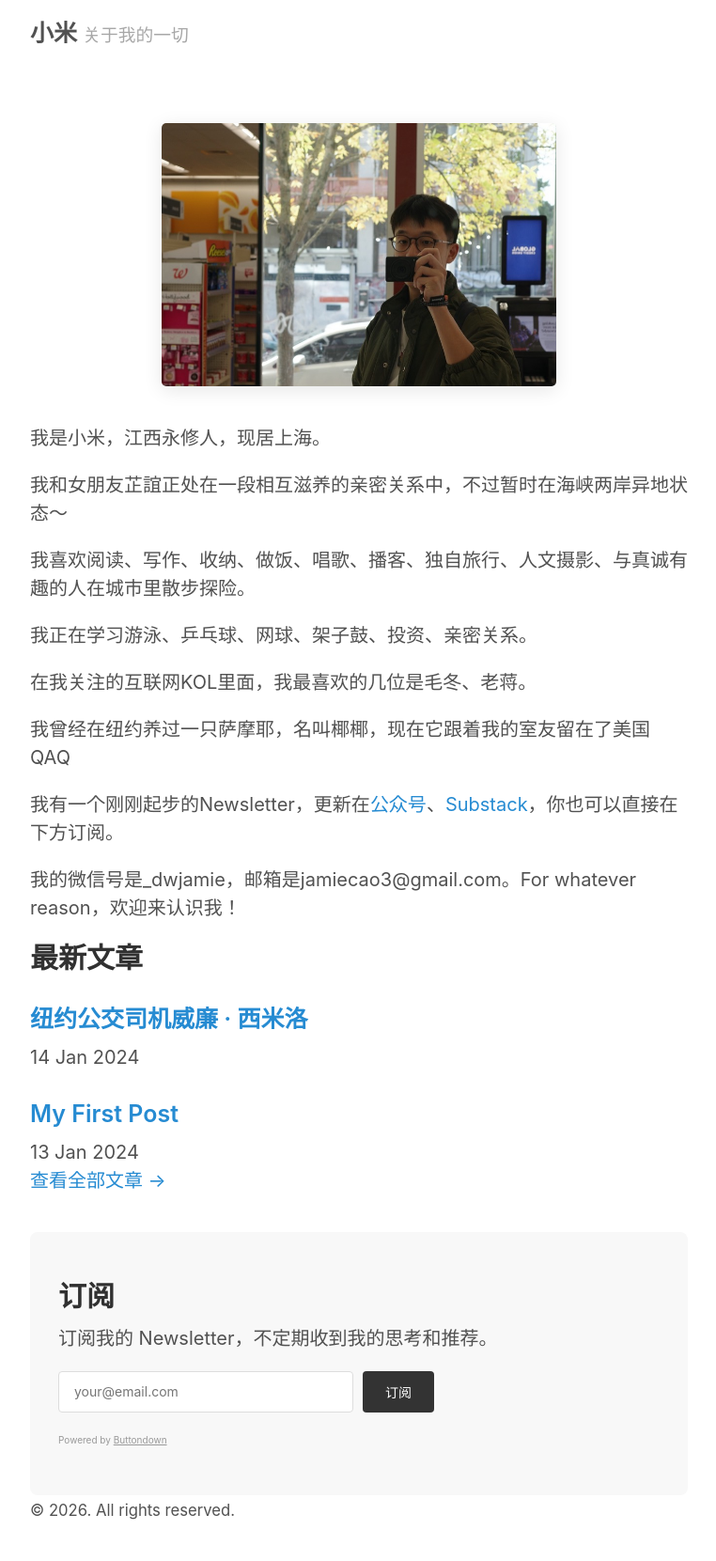
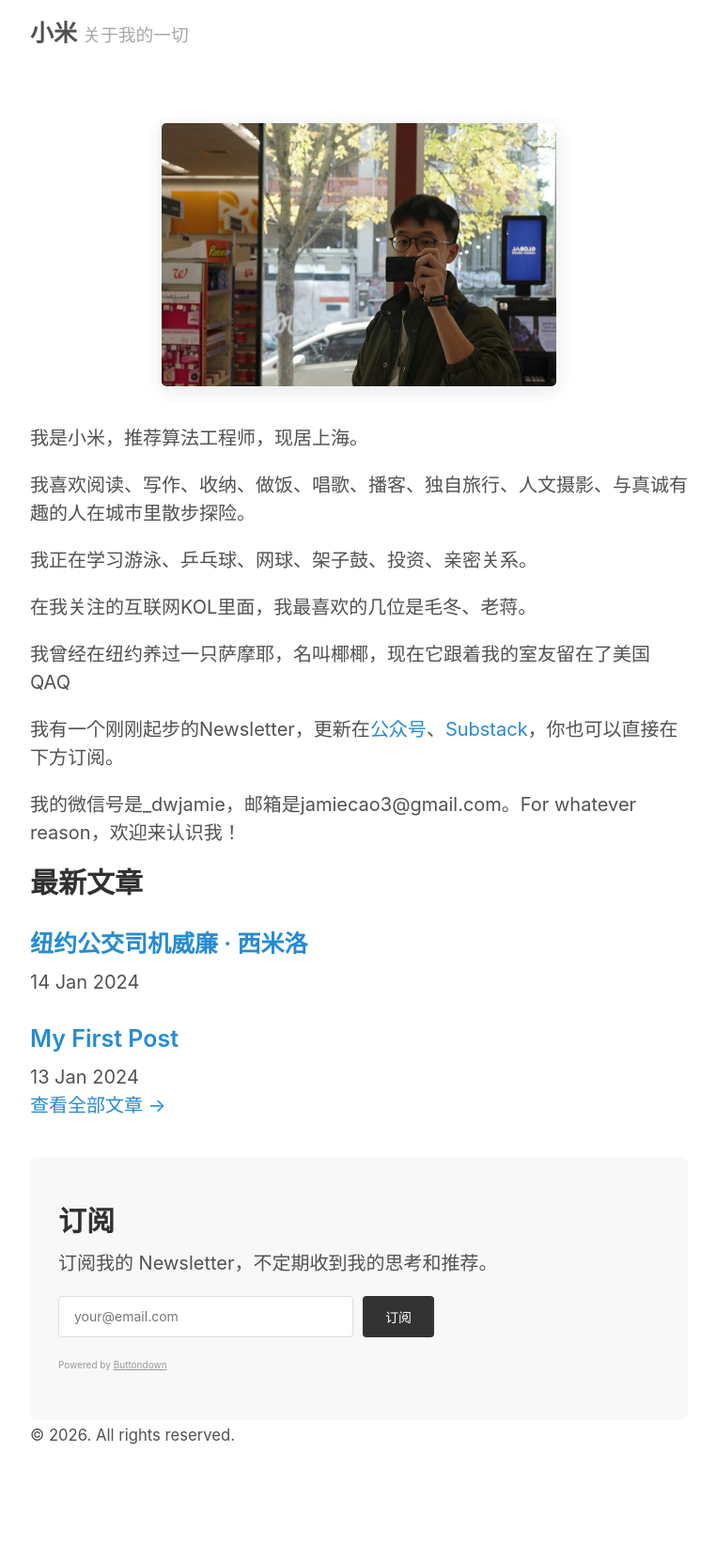
Before and after one commit to dwjamie/dwjamie.github.io, a Jekyll site: the page built from index.html, in a window 1280 px wide. Shown: the whole page at 94% size, without its empty margins (258-1020 px from the left). Built offline with Jekyll 4.4.1, drawn with Linux system fonts in a browser that asks for light colours; after the commit the page ends 1581 px from its top, so only the background shows below that.

Commit message:
Update intro: remove girlfriend info, simplify to engineer intro

```diff
--- a/index.html
+++ b/index.html
@@ -8,9 +8,7 @@ title: Home
 </div>
 
 <div class="home-intro">
-  <p>我是小米，江西永修人，现居上海。</p>
-
-  <p>我和女朋友芷誼正处在一段相互滋养的亲密关系中，不过暂时在海峡两岸异地状态～</p>
+  <p>我是小米，推荐算法工程师，现居上海。</p>
 
   <p>我喜欢阅读、写作、收纳、做饭、唱歌、播客、独自旅行、人文摄影、与真诚有趣的人在城市里散步探险。</p>
 
```
